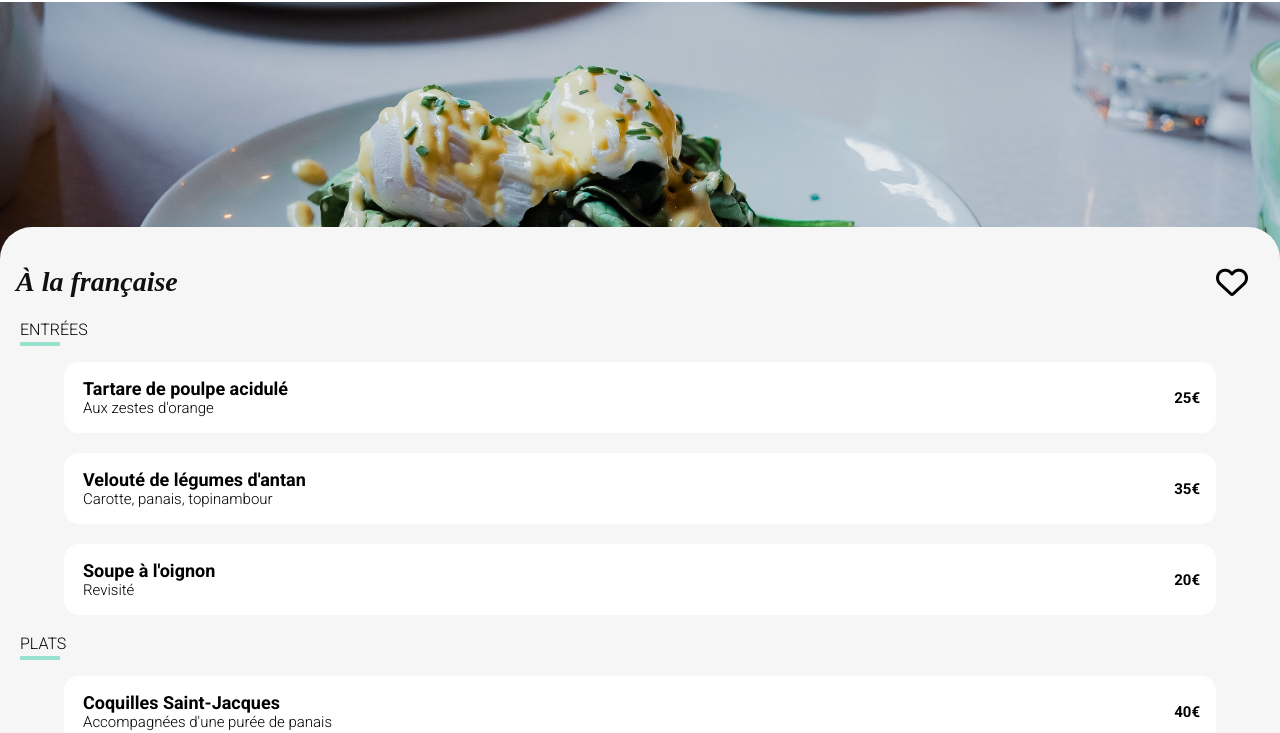
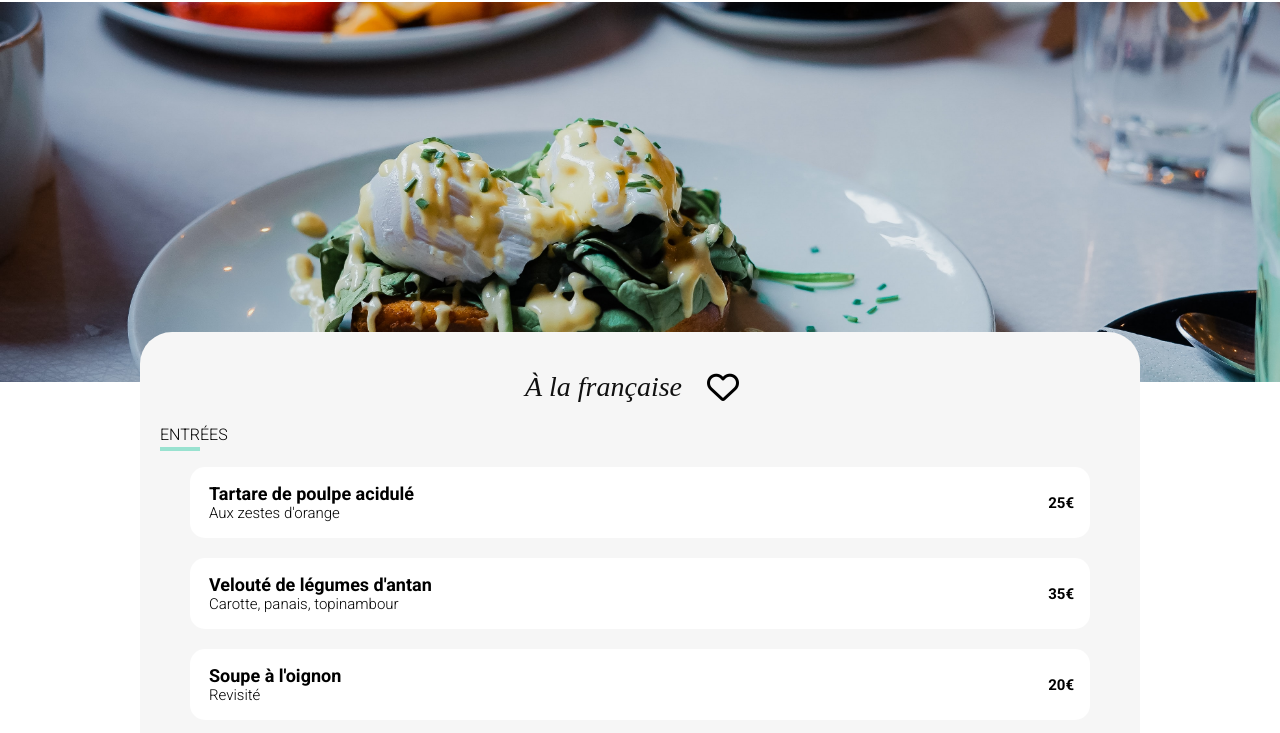
Before and after one commit to sebtech-run/Ohmyfood-OC, a plain HTML site: page pages/a-la-francaise.html in a window 1280 px wide. Shown: the part 79-812 px from the top of the page. Drawn offline with Linux system fonts and the light colour scheme; a web font is replaced by a local one.

Commit message:
evolution de la version desktop 2

```diff
--- a/scss/_button.scss
+++ b/scss/_button.scss
@@ -13,6 +13,7 @@ $color-tertiary: #99E2D0;
 @mixin buttonprimary() {
 
     border-radius: $border-radius;
+    font-family: "Roboto";
     color: white;
     font-weight: 500;
     font-size: 17px;
--- a/scss/_pages.scss
+++ b/scss/_pages.scss
@@ -20,6 +20,11 @@
 
     max-width: 100%;
     height: 275px;
+
+    @media (min-width:1024px) {
+        height: 380px;
+
+    }
 
     &_resto {
         width: 100%;
@@ -51,10 +56,37 @@
     }
 }
 
+@media (min-width:1024px) {
+
+    .cartemenu {
+        width: 1000px;
+        margin: auto;
+    }
+
+    .cartes {
+        div {
+            justify-content: center;
+            align-items: center;
+            gap: 25px;
+
+            h2 {
+                font-weight: 400;
+            }
+        }
+    }
+
+
+
+}
+
+
+
 .menus {
 
     background-color: #f6f6f6;
     padding-bottom: 50px;
+
+    @media (min-width:1024px) {}
 
     &_title {
         position: relative;
@@ -83,6 +115,8 @@
     &_list {
         padding: 0;
 
+
+
     }
 
     &_lists {
@@ -96,6 +130,10 @@
         align-items: center;
         justify-content: space-between;
         margin-bottom: 20px;
+
+
+
+
 
         h4 {
             margin: 0;
--- a/scss/style.scss
+++ b/scss/style.scss
@@ -55,11 +55,22 @@ html {
     background-color: #fafafa;
     height: 300px;
 
+    @media (min-width:1024px) {
+        height: 230px;
+
+
+    }
+
     &_title {
-        margin: 25px;
-
+        margin: 15px;
         font-weight: 700;
         font-size: 24px;
+
+        @media (min-width:1024px) {
+            font-size: 40px;
+            margin: 10px;
+
+        }
     }
 
     &_text {
@@ -67,6 +78,8 @@ html {
         font-weight: 300;
         font-size: 18px;
         padding-bottom: 20px;
+
+
     }
 
     &_btn {
```
Also changed, not shown: scss/style.css, 1 other file.
